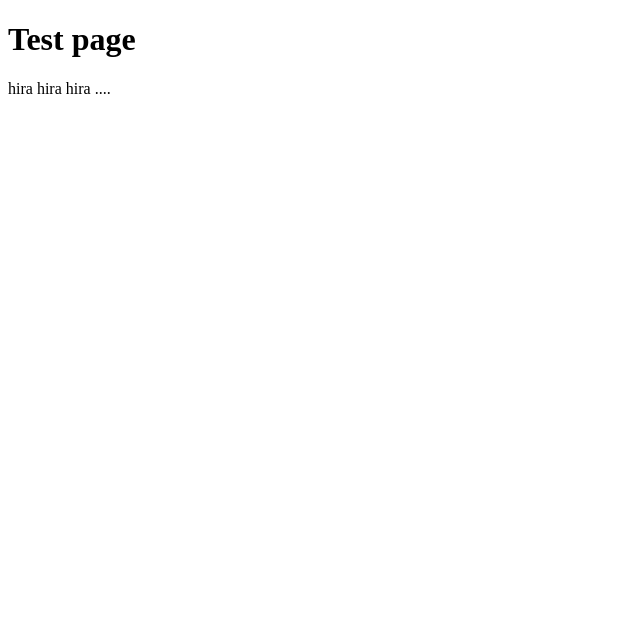
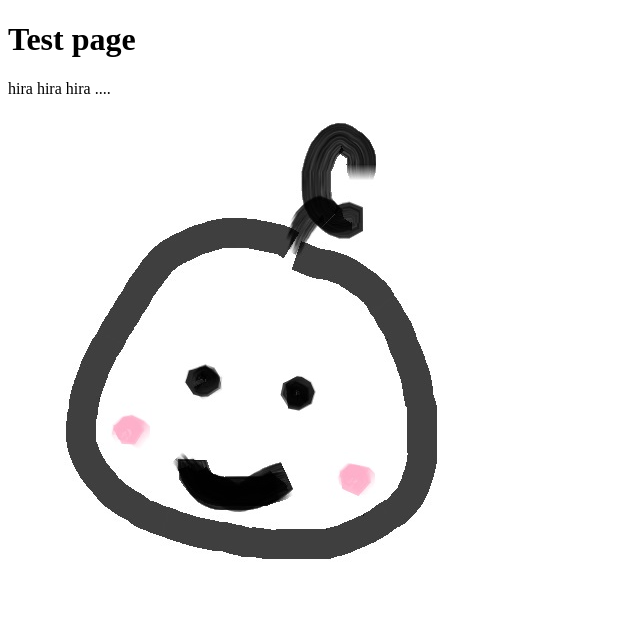
Before and after one commit to hirataro2021/hirataro2021.github.io, a plain HTML site: page index.html in a window 1280 px wide. Shown: the whole page, without its empty margins (0-640 px from the left). Drawn offline with Linux system fonts and the light colour scheme.

Commit message:
Update index.html

```diff
--- a/index.html
+++ b/index.html
@@ -7,5 +7,6 @@
 <body>
   <h1>Test page</h1>
   <p>hira hira hira ....</p>
+  <img src="mysample.jpg">
 </body>
 </html>
```
